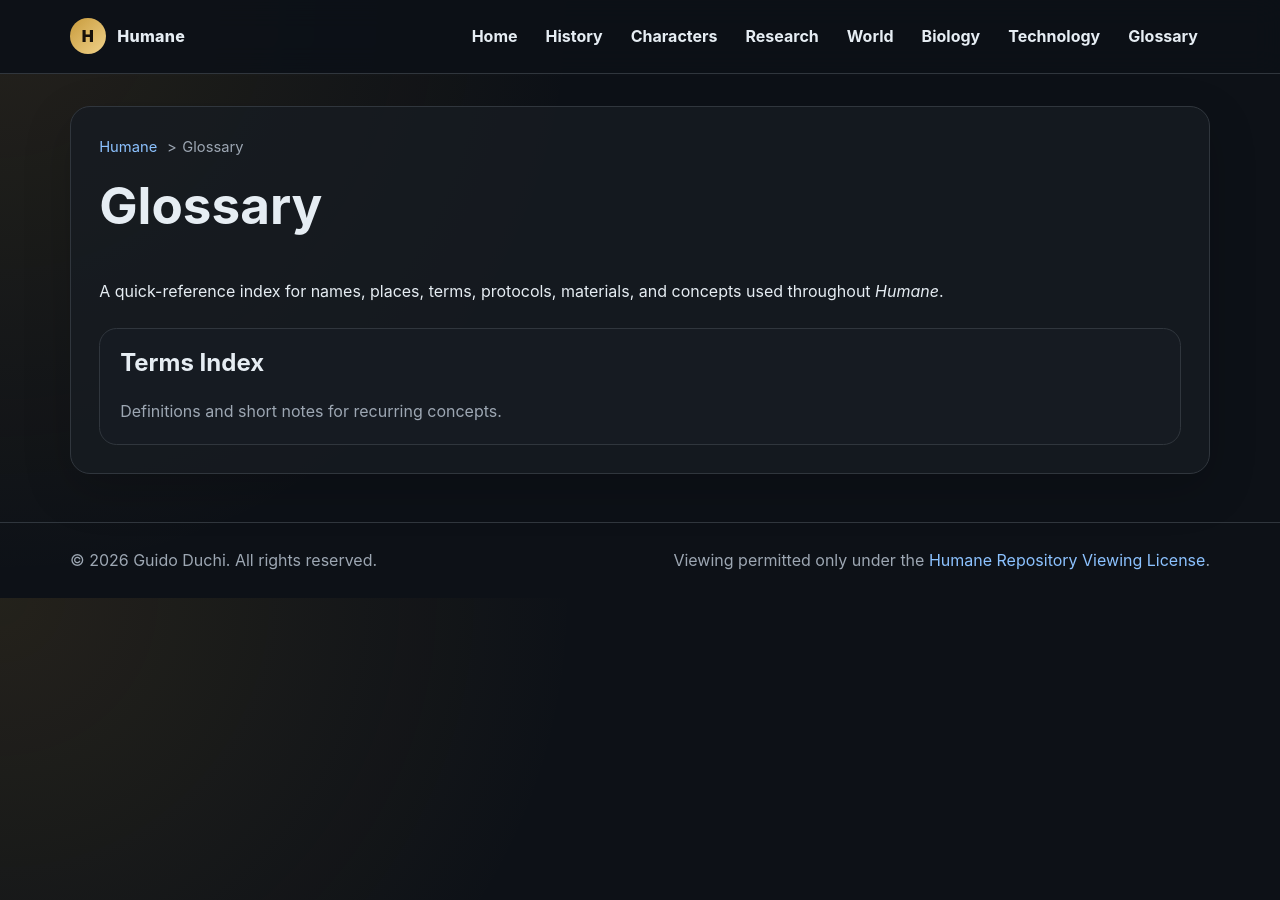
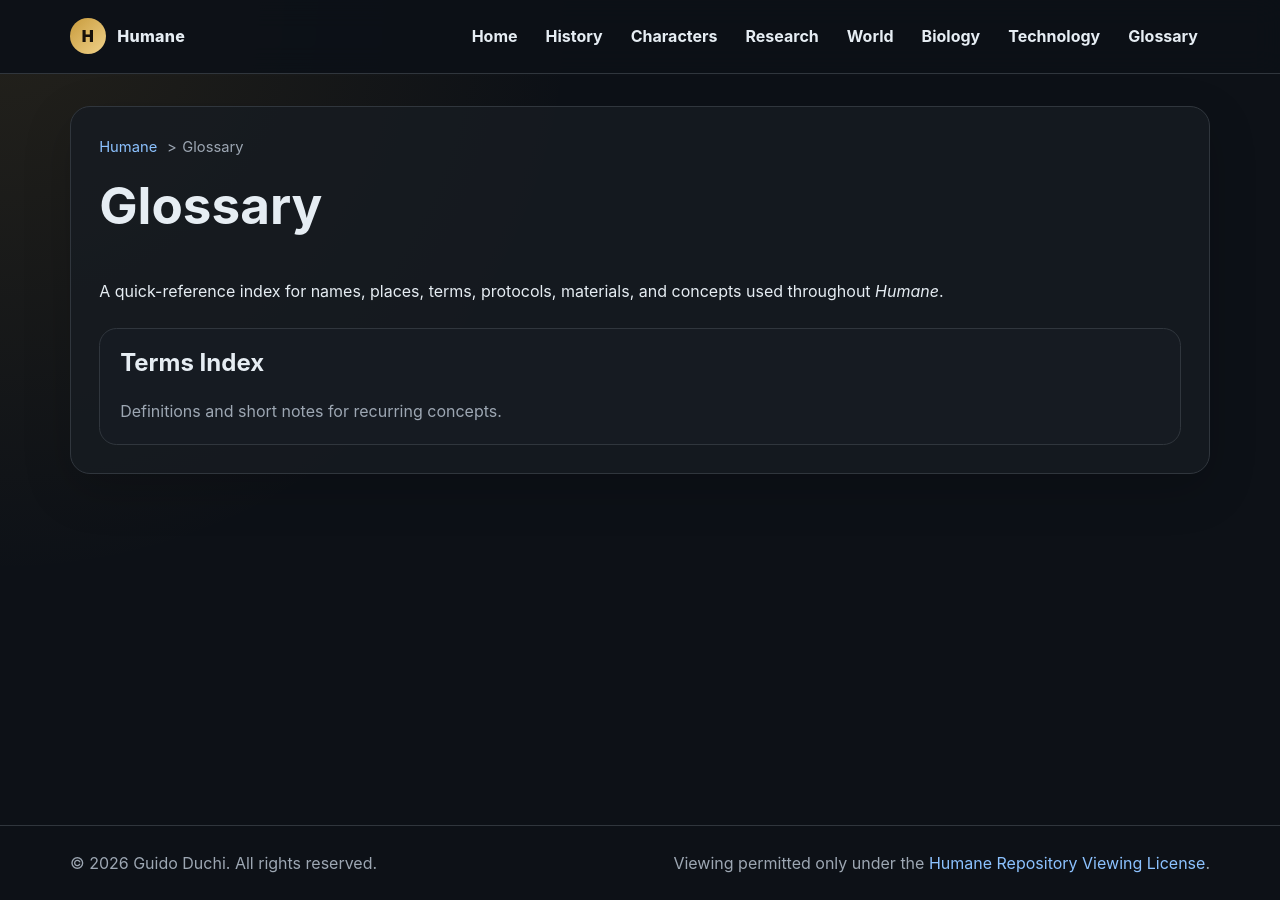
Before and after one commit to guidoduchi/humane, a Jekyll site: the page built from glossary/index.md, in a window 1280 px wide. Built offline with Jekyll 4.4.1, drawn with Linux system fonts in a browser that asks for light colours.

Commit message:
Pin footer to viewport bottom on short pages

```diff
--- a/assets/css/main.css
+++ b/assets/css/main.css
@@ -15,10 +15,17 @@
 
 * { box-sizing: border-box; }
 
-html { scroll-behavior: smooth; }
+html {
+  min-height: 100%;
+  scroll-behavior: smooth;
+}
 
 body {
+  min-height: 100vh;
+  min-height: 100dvh;
   margin: 0;
+  display: flex;
+  flex-direction: column;
   background: radial-gradient(circle at top left, rgba(200, 155, 60, 0.12), transparent 36rem), var(--bg);
   color: var(--text);
   font-family: Inter, ui-sans-serif, system-ui, -apple-system, BlinkMacSystemFont, "Segoe UI", sans-serif;
@@ -189,6 +196,8 @@ a:hover { text-decoration: underline; }
 }
 
 .site-shell {
+  flex: 1 0 auto;
+  width: 100%;
   max-width: var(--max-width);
   margin: 0 auto;
   padding: 2rem 1.25rem 3rem;
@@ -310,6 +319,7 @@ code, pre { font-family: ui-monospace, SFMono-Regular, Menlo, Consolas, monospac
 pre { overflow-x: auto; background: #0b0f14; padding: 1rem; border-radius: 1rem; border: 1px solid var(--line); }
 
 .site-footer {
+  flex-shrink: 0;
   border-top: 1px solid var(--line);
   color: var(--muted);
 }
```
